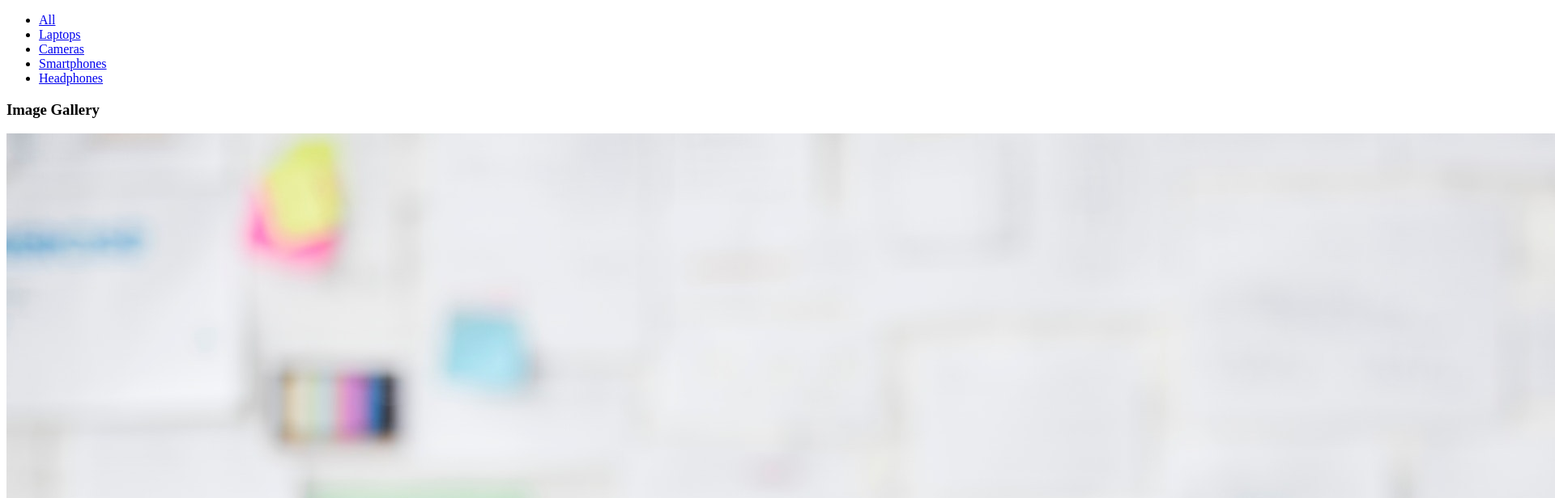
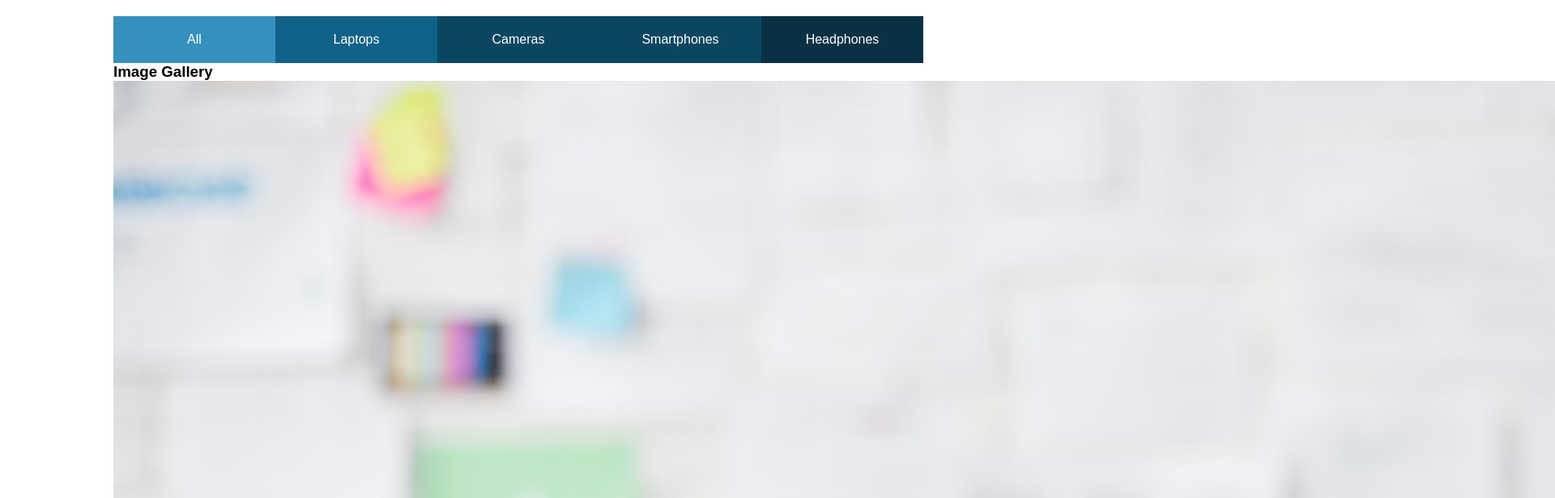
Before and after one commit to Aaroncoy/imageFilter, a plain HTML site: page js/index.html in a window 1280 px wide. Shown: the top 616 px of the page at 81% size, 1920 px wide, since content can reach past the window. Drawn offline with Linux system fonts and the light colour scheme.

Commit message:
Some styles were appliedZ

```diff
--- a/css/style.css
+++ b/css/style.css
@@ -0,0 +1,43 @@
+*{
+    margin:0;
+    padding:0;
+    -webkit-box-sizing: border-box;
+    -moz-box-sizing: border-box;
+    box-sizing: border-box;
+}
+body{
+    background: #fff;
+    font-family: sans-serif;
+
+}
+
+.container{
+    background: #fff;
+    width: 95%;
+    max-width: 1000px;
+    margin:20px auto;
+}
+
+.menu ul{
+    list-style: none;
+    width:100%;
+    display: table;
+}
+.menu ul li{
+    display: table-cell;
+    width: calc(30px * 5)
+
+}
+.menu ul li a {
+  text-decoration: none;
+    display: block;
+    color: #fff;
+    padding: 20px 0;
+    text-align: center;
+}
+
+.menu ul .Todos {background: #3691be;}
+.menu ul .Laptop {background: #106288;}
+.menu ul .Camera {background: #0b4661;}
+.menu ul .Smartphone {background: #0b4661;}
+.menu ul .Headphones {background: #093144;}
--- a/js/index.html
+++ b/js/index.html
@@ -5,6 +5,7 @@
     <meta charset="utf-8">
     <meta name="viewport" content="width=device-width, initial-scale=1.0">
     <title>Image Filter</title>
+    <link rel="stylesheet" href="../css/style.css">
 </head>
 
 <body>
@@ -14,8 +15,8 @@
             <ul>
                 <li class="Todos"> <a href="#" class="btn-menu" data-filter="todos">All</a></li>
                 <li class="Laptop"> <a href="#" class="btn-menu" data-filter="todos">Laptops</a></li>
-                <li class="camara"> <a href="#" class="btn-menu" data-filter="todos">Cameras</a></li>
-                <li class="smartphone"> <a href="#" class="btn-menu" data-filter="todos">Smartphones</a></li>
+                <li class="Camera"> <a href="#" class="btn-menu" data-filter="todos">Cameras</a></li>
+                <li class="Smartphone"> <a href="#" class="btn-menu" data-filter="todos">Smartphones</a></li>
                 <li class="Headphones"> <a href="#" class="btn-menu" data-filter="todos">Headphones</a></li>
             </ul>
         </div>
@@ -58,7 +59,7 @@
                 <img src="../img/smarthphone3.jpg" alt="">
             </div>
             <div class="box-img Headphone">
-                <img src="../img/headphones4.jpg" alt="">
+                <img src="../img/headphones3.jpg" alt="">
             </div>
         </div>
     </div>
```
